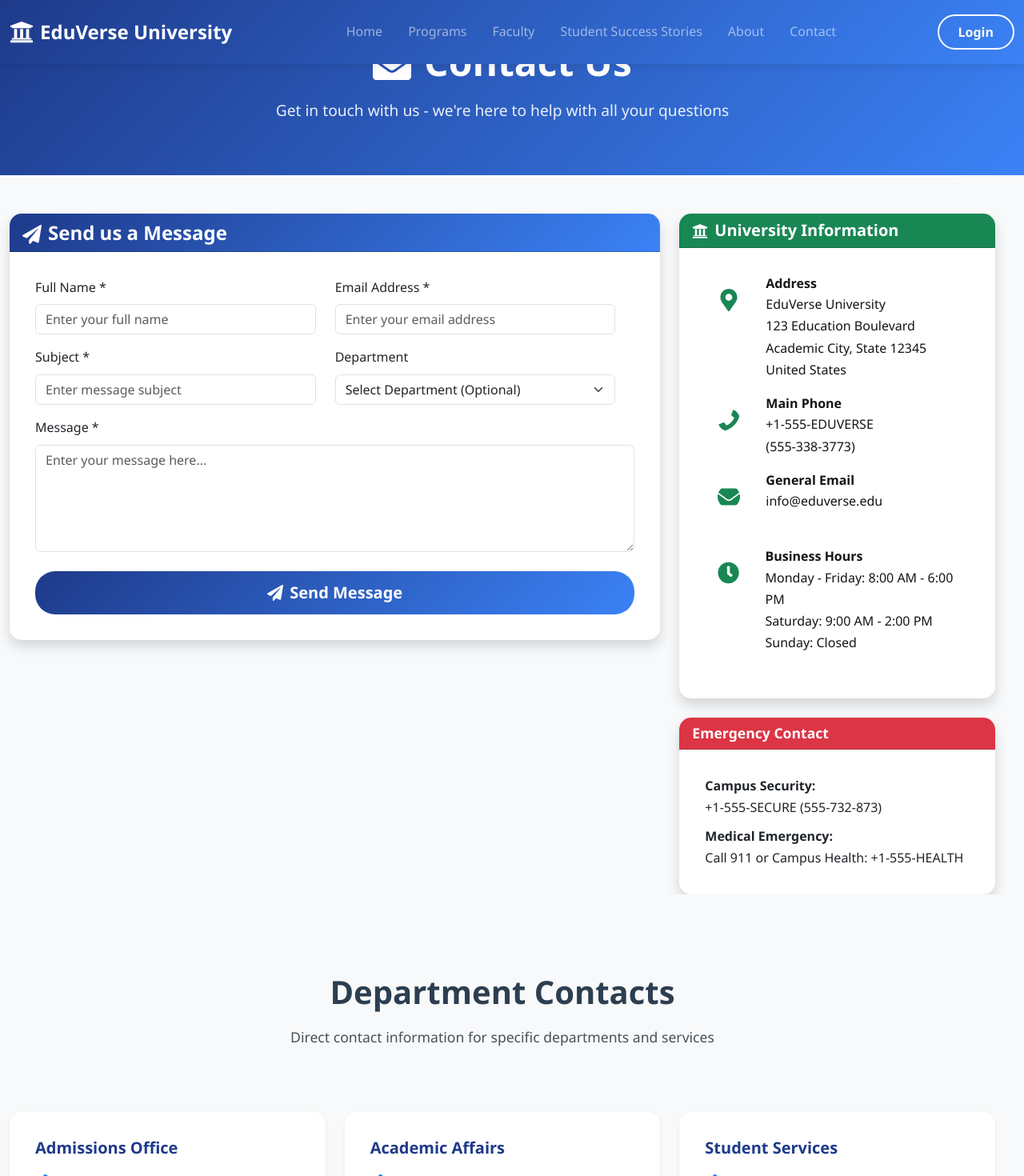
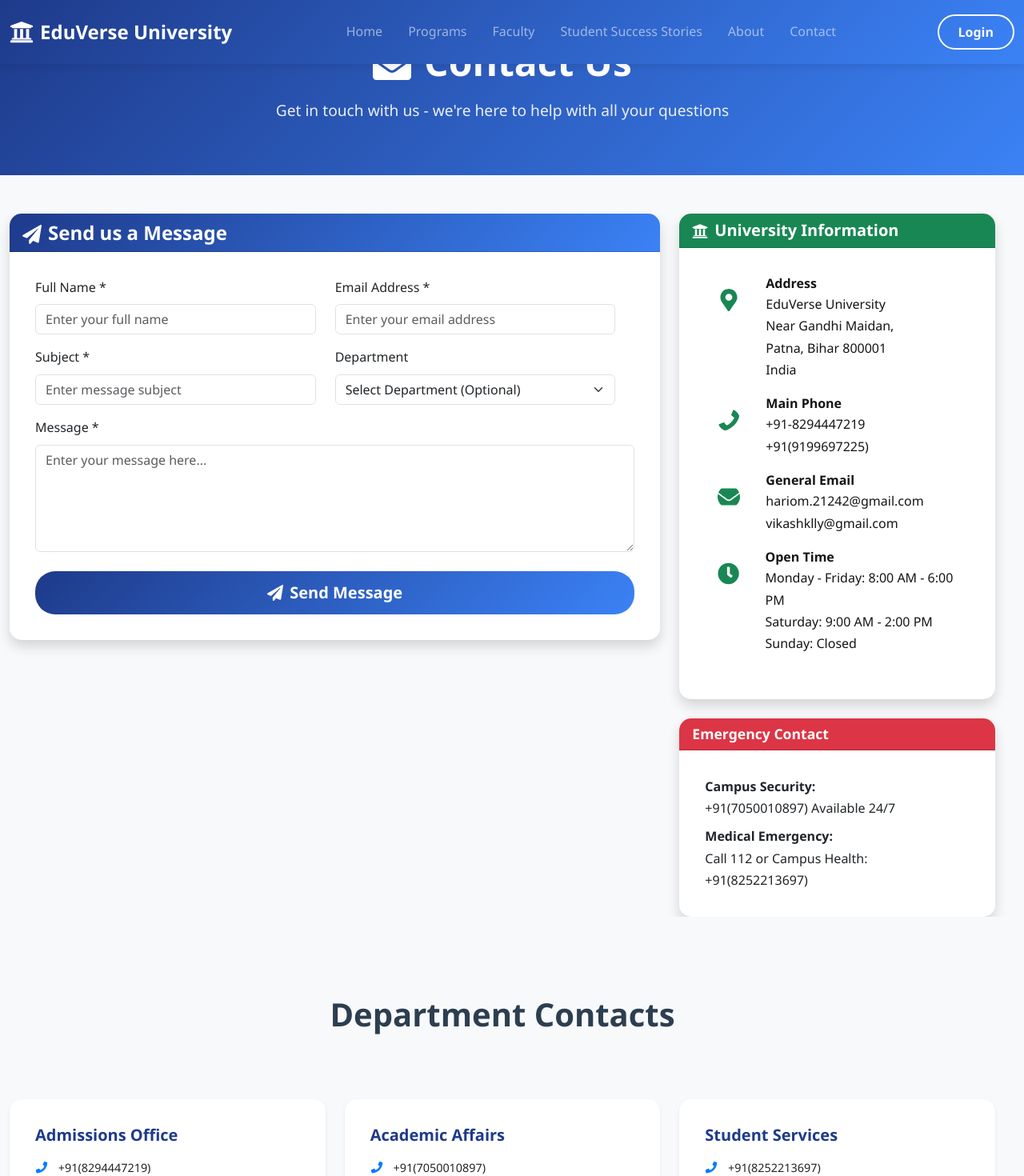
Before and after one commit to CypherNinjaa/University-Management-System, a React (Vite) app in the folder ums/: page /contact in a window 1280 px wide. Shown: the top 1470 px of the page at 80% size. Built offline with nearby package versions, Linux system fonts and the light colour scheme.

Commit message:
added contact info

```diff
--- a/ums/src/Components/Common/Footer.jsx
+++ b/ums/src/Components/Common/Footer.jsx
@@ -13,6 +13,7 @@ import {
 	FaYoutube,
 	FaPaperPlane,
 	FaHeart,
+	FaGithub,
 } from "react-icons/fa";
 import "./Footer.css";
 
@@ -89,15 +90,19 @@ const Footer = () => {
 								<h5 className="contact-title">Get in Touch</h5>
 								<div className="contact-item">
 									<FaMapMarkerAlt className="contact-icon" />
-									<span>123 University Avenue, Education City, EC 12345</span>
+									<span>EduVerse University,
+										Near Gandhi Maidan,
+										Patna, Bihar 800001
+										India
+										</span>
 								</div>
 								<div className="contact-item">
 									<FaPhone className="contact-icon" />
-									<span>(555) 123-4567</span>
+									<span>+91(8294447219)</span>
 								</div>
 								<div className="contact-item">
 									<FaEnvelope className="contact-icon" />
-									<span>info@eduverse.edu</span>
+									<span>hariom.21242@gmail.com</span>
 								</div>
 							</div>
 						</Col>
@@ -186,35 +191,35 @@ const Footer = () => {
 								<h6 className="social-title">Follow Us</h6>
 								<div className="social-links">
 									<a
-										href="#"
+										href="https://www.facebook.com/profile.php?id=100026762315297"
 										className="social-link facebook"
 										aria-label="Facebook"
 									>
 										<FaFacebookF />
 									</a>
 									<a
-										href="#"
-										className="social-link twitter"
-										aria-label="Twitter"
+										href="https://github.com/CypherNinjaa"
+										className="social-link GitHub"
+										aria-label="GitHub"
 									>
-										<FaTwitter />
+										<FaGithub />
 									</a>
 									<a
-										href="#"
+										href="https://www.instagram.com/offical_hariom_2004/"
 										className="social-link instagram"
 										aria-label="Instagram"
 									>
 										<FaInstagram />
 									</a>
 									<a
-										href="#"
+										href="https://www.linkedin.com/in/vikashintech"
 										className="social-link linkedin"
 										aria-label="LinkedIn"
 									>
 										<FaLinkedinIn />
 									</a>
 									<a
-										href="#"
+										href="https://www.youtube.com/@hariomkumar21242"
 										className="social-link youtube"
 										aria-label="YouTube"
 									>
--- a/ums/src/Pages/Contact.jsx
+++ b/ums/src/Pages/Contact.jsx
@@ -45,7 +45,7 @@ const Contact = () => {
 		{
 			id: 1,
 			name: "Admissions Office",
-			phone: "+1-555-ADMIT (555-236-4874)",
+			phone: "+91(8294447219)",
 			email: "admissions@eduverse.edu",
 			hours: "Mon-Fri: 8:00 AM - 6:00 PM",
 			location: "Administration Building, Room 101",
@@ -53,7 +53,7 @@ const Contact = () => {
 		{
 			id: 2,
 			name: "Academic Affairs",
-			phone: "+1-555-ACADEM (555-222-3364)",
+			phone: "+91(7050010897)",
 			email: "academics@eduverse.edu",
 			hours: "Mon-Fri: 9:00 AM - 5:00 PM",
 			location: "Academic Building, Room 205",
@@ -61,7 +61,7 @@ const Contact = () => {
 		{
 			id: 3,
 			name: "Student Services",
-			phone: "+1-555-STUDENT (555-788-3368)",
+			phone: "+91(8252213697)",
 			email: "students@eduverse.edu",
 			hours: "Mon-Fri: 8:00 AM - 7:00 PM",
 			location: "Student Center, Room 150",
@@ -69,7 +69,7 @@ const Contact = () => {
 		{
 			id: 4,
 			name: "Financial Aid",
-			phone: "+1-555-FINAID (555-346-2434)",
+			phone: "+91(9199697225)",
 			email: "finaid@eduverse.edu",
 			hours: "Mon-Fri: 9:00 AM - 4:00 PM",
 			location: "Financial Services Building, Room 120",
@@ -77,7 +77,7 @@ const Contact = () => {
 		{
 			id: 5,
 			name: "International Office",
-			phone: "+1-555-GLOBAL (555-456-2255)",
+			phone: "+91(8294447219)",
 			email: "international@eduverse.edu",
 			hours: "Mon-Fri: 9:00 AM - 5:00 PM",
 			location: "International Center, Room 301",
@@ -85,7 +85,7 @@ const Contact = () => {
 		{
 			id: 6,
 			name: "IT Support",
-			phone: "+1-555-TECHHELP (555-832-4435)",
+			phone: "+91 (9199697225)",
 			email: "itsupport@eduverse.edu",
 			hours: "24/7 Support Available",
 			location: "Technology Center, Room 110",
@@ -286,11 +286,13 @@ const Contact = () => {
 											<p className="mb-0">
 												EduVerse University
 												<br />
-												123 Education Boulevard
+												Near Gandhi Maidan,
 												<br />
-												Academic City, State 12345
+												Patna, Bihar 800001
 												<br />
-												United States
+												India
+
+
 											</p>
 										</div>
 									</div>
@@ -299,8 +301,8 @@ const Contact = () => {
 										<FaPhone className="contact-icon text-success" />
 										<div>
 											<strong>Main Phone</strong>
-											<p className="mb-0">+1-555-EDUVERSE</p>
-											<p className="mb-0">(555-338-3773)</p>
+											<p className="mb-0">+91-8294447219</p>
+											<p className="mb-0">+91(9199697225)</p>
 										</div>
 									</div>
 
@@ -308,14 +310,15 @@ const Contact = () => {
 										<FaEnvelope className="contact-icon text-success" />
 										<div>
 											<strong>General Email</strong>
-											<p className="mb-0">info@eduverse.edu</p>
+											<p className="mb-0">hariom.21242@gmail.com</p>
+											<p className="mb-0">vikashklly@gmail.com</p>
 										</div>
 									</div>
 
 									<div className="contact-item">
 										<FaClock className="contact-icon text-success" />
 										<div>
-											<strong>Business Hours</strong>
+											<strong>Open Time</strong>
 											<p className="mb-0">
 												Monday - Friday: 8:00 AM - 6:00 PM
 												<br />
@@ -337,12 +340,14 @@ const Contact = () => {
 									<p className="mb-2">
 										<strong>Campus Security:</strong>
 										<br />
-										+1-555-SECURE (555-732-873)
+										+91(7050010897) Available 24/7
+
+
 									</p>
 									<p className="mb-0">
 										<strong>Medical Emergency:</strong>
 										<br />
-										Call 911 or Campus Health: +1-555-HEALTH
+										Call 112 or Campus Health: +91(8252213697)
 									</p>
 								</Card.Body>
 							</Card>
@@ -358,7 +363,7 @@ const Contact = () => {
 						<Col>
 							<h2 className="section-title">Department Contacts</h2>
 							<p className="section-subtitle">
-								Direct contact information for specific departments and services
+
 							</p>
 						</Col>
 					</Row>
@@ -413,7 +418,7 @@ const Contact = () => {
 								<Card.Body className="p-0">
 									<div className="map-container">
 										<iframe
-											src="https://www.google.com/maps/embed?pb=!1m18!1m12!1m3!1d3022.9663095343008!2d-74.00425878459418!3d40.74844097932681!2m3!1f0!2f0!3f0!3m2!1i1024!2i768!4f13.1!3m3!1m2!1s0x89c259bf5c1654f3%3A0xc80f9cfce5383d5d!2sGoogle!5e0!3m2!1sen!2sus!4v1642781234567!5m2!1sen!2sus"
+											src="https://maps.app.goo.gl/moHnYhMGkKbxo6K5A"
 											width="100%"
 											height="400"
 											style={{ border: 0 }}
```
